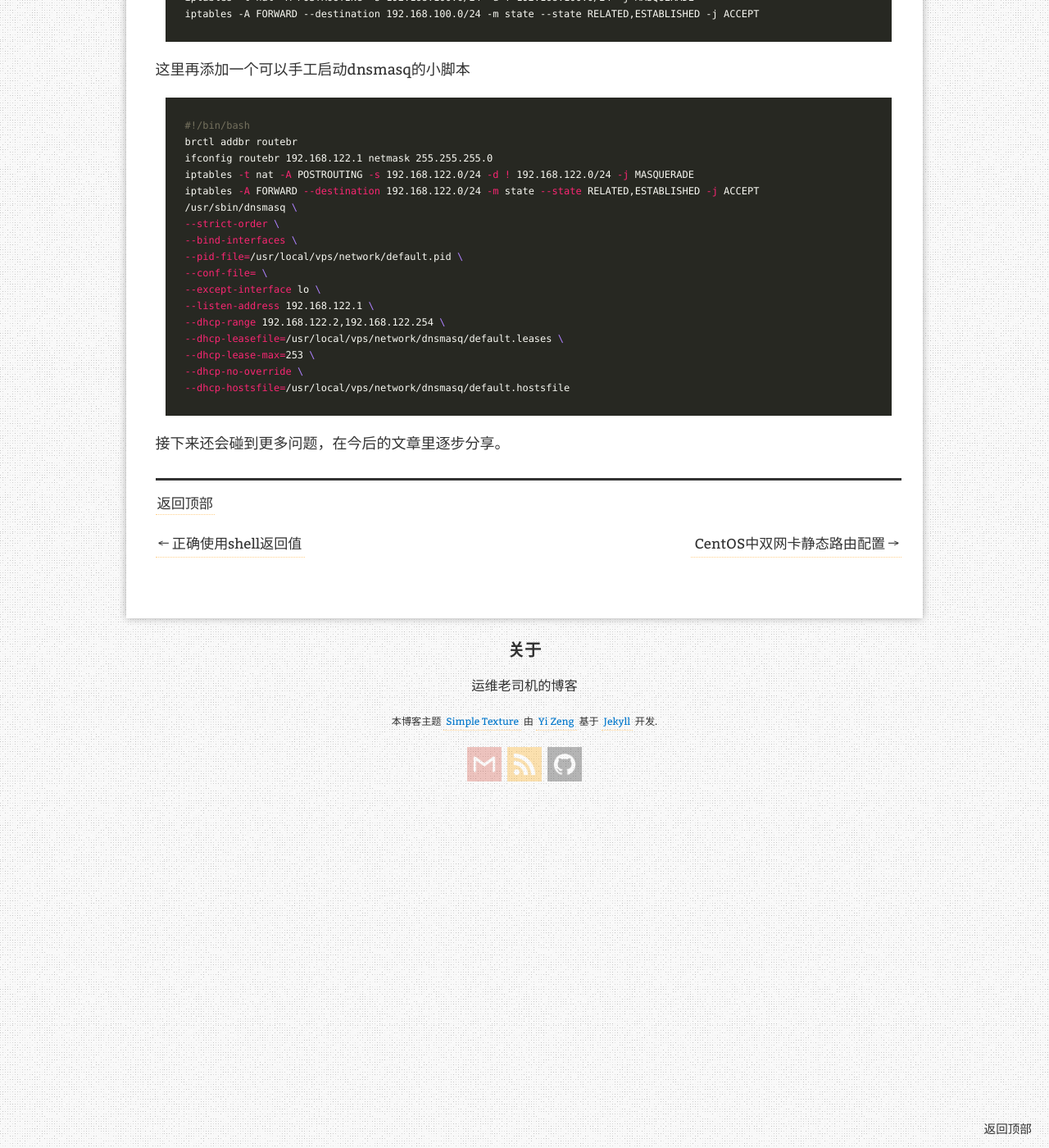
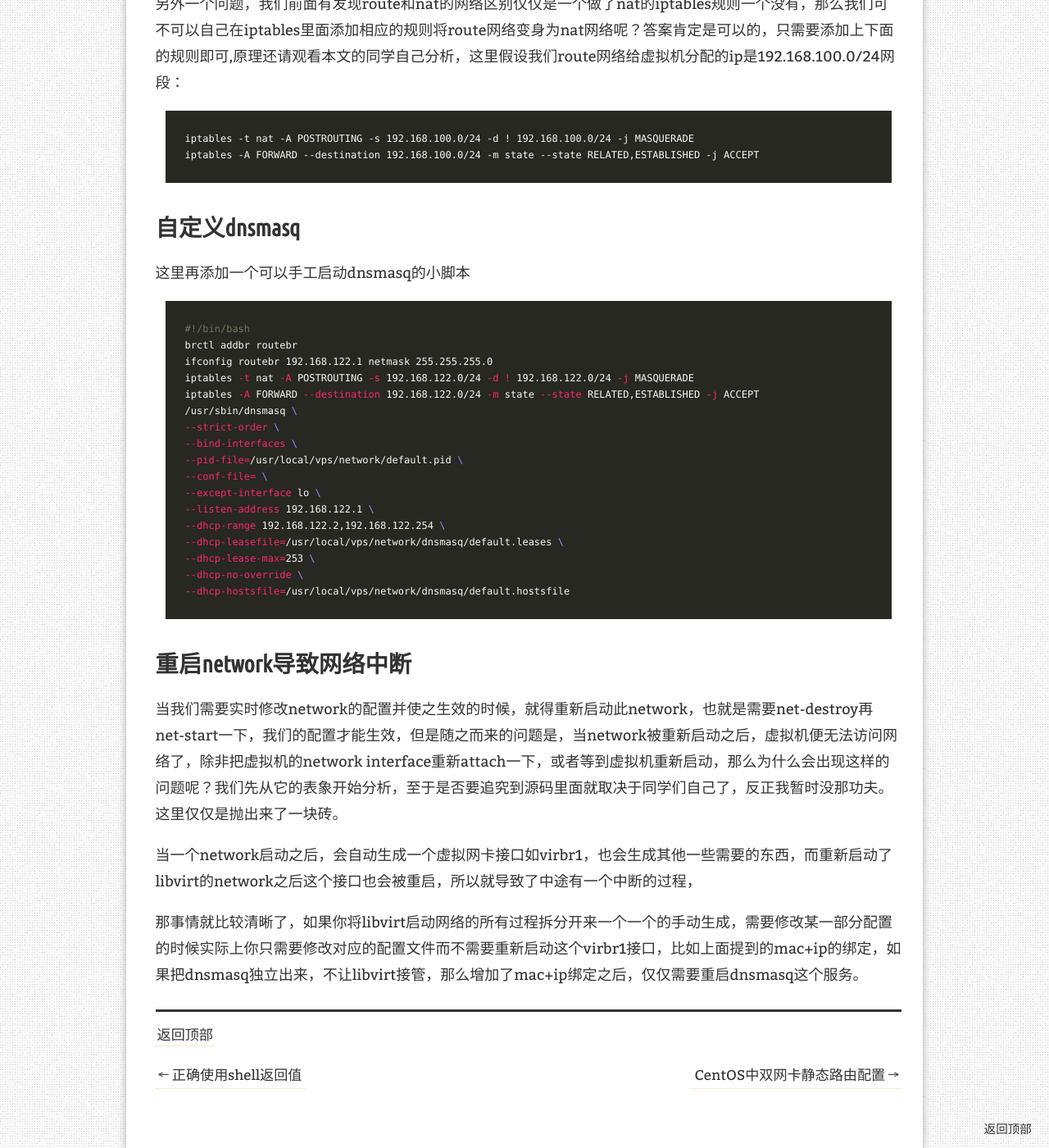
Before and after one commit to itxx00/itxx00.github.io, a Jekyll site: the page built from _posts/2013-10-01-libvirt-basic-usage.md, in a window 1280 px wide and 1400 px high, scrolled down 5350 px. Shown: the whole window at 82% size. Built offline with Jekyll 4.4.1, drawn with Linux system fonts in a browser that asks for light colours; nearby versions of some CDN libraries; comment, search, counter and statistics services are not loaded; some of the changed text lies outside the part shown.

Commit message:
new post: 2013-10-01-libvirt-basic-usage.md

```diff
--- a/_posts/2013-10-01-libvirt-basic-usage.md
+++ b/_posts/2013-10-01-libvirt-basic-usage.md
@@ -155,13 +155,15 @@ start() {
 
 至此问题基本解决。
 
-再一个问题，我们前面有发现route和nat的网络区别仅仅是一个做了nat的iptables规则一个没有，那么我们可不可以自己在iptables里面添加相应的规则将route网络变身为nat网络呢？答案肯定是可以的，只需要添加上下面的规则即可,原理还请观看本文的同学自己分析，这里假设我们route网络给虚拟机分配的ip是192.168.100.0/24网段：
+## route网络转换nat网络
+另外一个问题，我们前面有发现route和nat的网络区别仅仅是一个做了nat的iptables规则一个没有，那么我们可不可以自己在iptables里面添加相应的规则将route网络变身为nat网络呢？答案肯定是可以的，只需要添加上下面的规则即可,原理还请观看本文的同学自己分析，这里假设我们route网络给虚拟机分配的ip是192.168.100.0/24网段：
 
 ~~~
 iptables -t nat -A POSTROUTING -s 192.168.100.0/24 -d ! 192.168.100.0/24 -j MASQUERADE
 iptables -A FORWARD --destination 192.168.100.0/24 -m state --state RELATED,ESTABLISHED -j ACCEPT
 ~~~
 
+## 自定义dnsmasq
 这里再添加一个可以手工启动dnsmasq的小脚本
 
 ~~~bash
@@ -184,4 +186,10 @@ iptables -A FORWARD --destination 192.168.122.0/24 -m state --state RELATED,ESTA
 --dhcp-hostsfile=/usr/local/vps/network/dnsmasq/default.hostsfile
 ~~~
 
-接下来还会碰到更多问题，在今后的文章里逐步分享。
+## 重启network导致网络中断
+
+当我们需要实时修改network的配置并使之生效的时候，就得重新启动此network，也就是需要net-destroy再net-start一下，我们的配置才能生效，但是随之而来的问题是，当network被重新启动之后，虚拟机便无法访问网络了，除非把虚拟机的network interface重新attach一下，或者等到虚拟机重新启动，那么为什么会出现这样的问题呢？我们先从它的表象开始分析，至于是否要追究到源码里面就取决于同学们自己了，反正我暂时没那功夫。这里仅仅是抛出来了一块砖。
+
+当一个network启动之后，会自动生成一个虚拟网卡接口如virbr1，也会生成其他一些需要的东西，而重新启动了libvirt的network之后这个接口也会被重启，所以就导致了中途有一个中断的过程，
+
+那事情就比较清晰了，如果你将libvirt启动网络的所有过程拆分开来一个一个的手动生成，需要修改某一部分配置的时候实际上你只需要修改对应的配置文件而不需要重新启动这个virbr1接口，比如上面提到的mac+ip的绑定，如果把dnsmasq独立出来，不让libvirt接管，那么增加了mac+ip绑定之后，仅仅需要重启dnsmasq这个服务。
```
